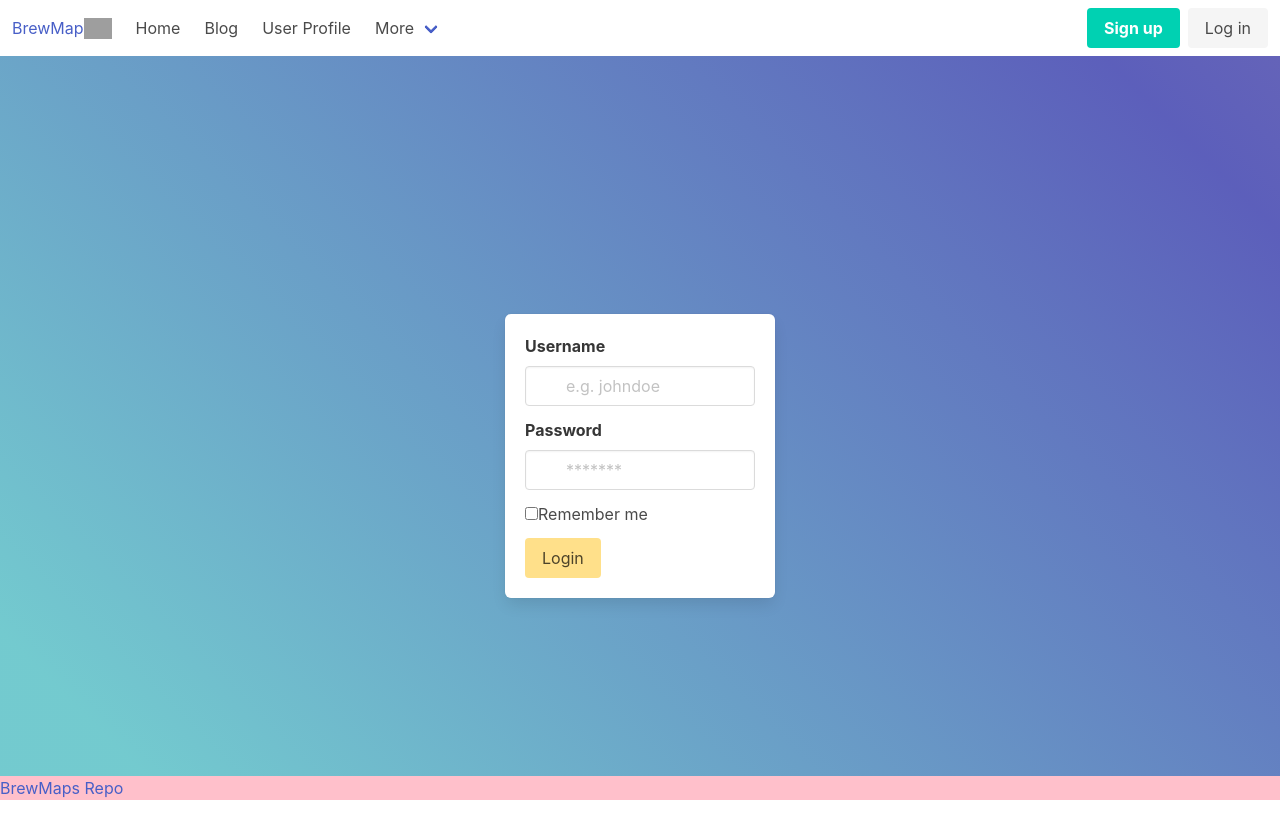
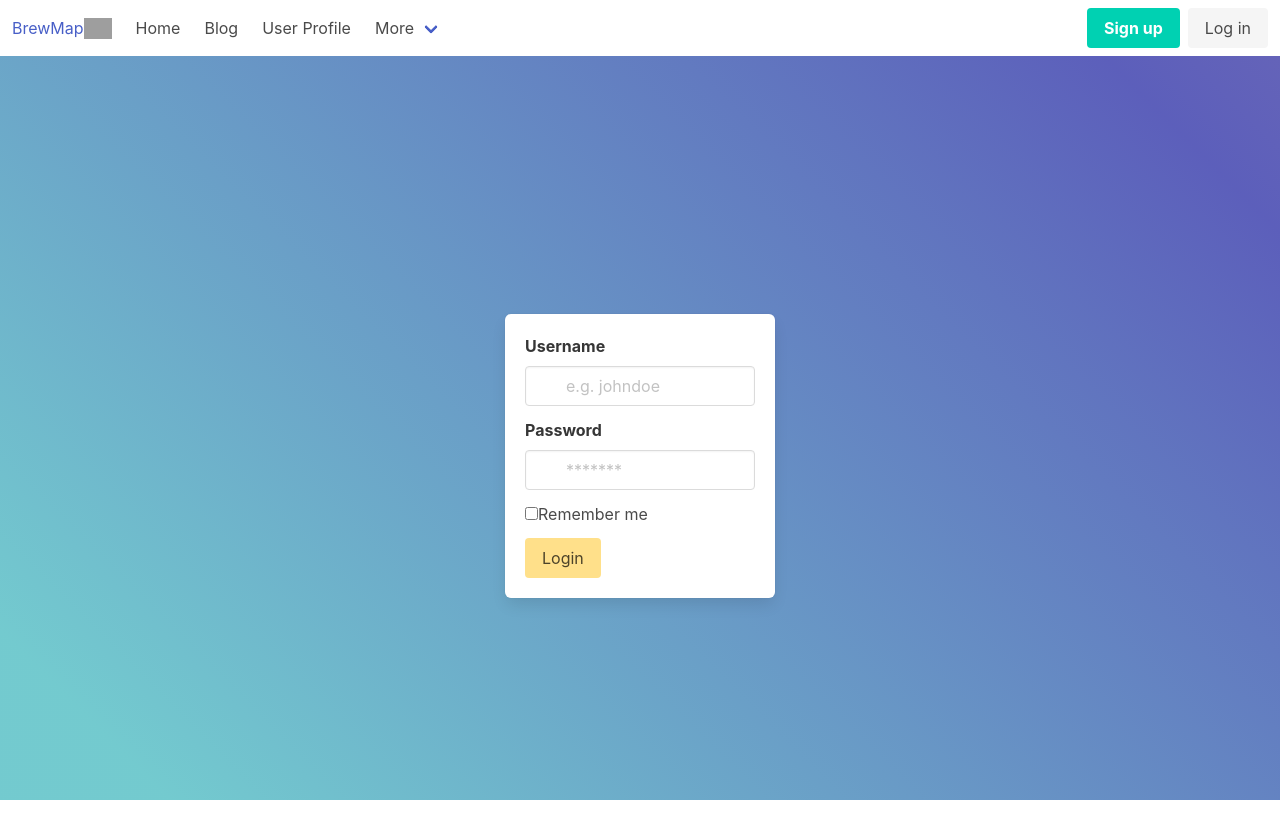
Before and after one commit to rbsantos-code/BrewMaps-3, a React (Create React App) app in the folder client/: page /login in a window 1280 px wide. Shown: the top 838 px of the page. Built offline with nearby package versions, Linux system fonts and the light colour scheme; grey boxes are pictures that could not be loaded.

Commit message:
stash changes

```diff
--- a/client/src/App.css
+++ b/client/src/App.css
@@ -44,9 +44,10 @@
   }
 }
 
-footer {
-  position: absolute;
+.footerBottom {
+  position: fixed;
   bottom: 0;
   width: 100%;
+  height: 1px;
   background-color: pink;
 }
--- a/client/src/App.js
+++ b/client/src/App.js
@@ -54,6 +54,7 @@ function App() {
           {/* All components between <StoreProvider> are children */}
           <StoreProvider>
             <Nav />
+            <div>
               <Switch>
                 <Route exact path="/" component={Home} />
                 <Route exact path="/about" component={aboutpage} />
@@ -66,7 +67,8 @@ function App() {
                 <Route exact path="/post/:id" component={SinglePost} />
                 <Route component={NoMatch} />
               </Switch>
-            <Footer/>
+            </div>
+            {/* <Footer /> */}
           </StoreProvider>
         </div>
       </Router>
--- a/client/src/components/Footer/index.js
+++ b/client/src/components/Footer/index.js
@@ -3,8 +3,10 @@ import "../../App.css";
 
 export default function Footer() {
     return (
-        <footer>
-            <a href="https://github.com/rbsantos-code/BrewMaps-3">BrewMaps Repo</a>
+        <footer className="footer">
+            <div>
+                <a href="https://github.com/rbsantos-code/BrewMaps-3">BrewMaps Repo</a>
+            </div>
         </footer>
     )
 }
--- a/client/src/components/Home/index.js
+++ b/client/src/components/Home/index.js
@@ -2,6 +2,8 @@ import React, { useState, useEffect } from 'react';
 import cheers from '../../public/images/cheers.png';
 import BingMapsReact from 'bingmaps-react';
 import BrewFont from '../../public/images/brewFont.png';
+import { ADD_BREWERY } from '../../utils/mutations';
+import { useMutation } from '@apollo/client';
 
 export default function Home() {
 
@@ -16,6 +18,8 @@ export default function Home() {
     const [longitude, setlongitude] = useState(0);
 
     const [latitude, setlatitude] = useState(0);
+
+    const [addBrewery, { error }] = useMutation(ADD_BREWERY);
 
 
     const toggleActive = () => {
@@ -50,6 +54,13 @@ export default function Home() {
 
     const refreshPage = () => {
         window.location.reload();
+    }
+
+    const saveHandler = async (event) => {
+        const id = event.target;
+        const { data } = await addBrewery({ id: id });
+        console.log(data);
+        console.log(id);
     }
 
 
@@ -95,6 +106,7 @@ export default function Home() {
                                     <img src={BrewFont} />
                                     <hr />
                                     <ul className="has-text-weight-bold is-family-monospace has-text-link">
+                                        <div>
                                             {brewery.map(brew => <li onClick={clickHandler}
                                                 data={JSON.stringify({
                                                     center: {
@@ -102,8 +114,10 @@ export default function Home() {
                                                         longitude: brew.longitude
                                                     }
                                                 })}
-
-                                        > - {brew.name}</li>)}
+                                            > - {brew.name}
+                                            <br />
+                                            <button data={brew.id} onClick={() => {saveHandler(brew.id)}}>starbutton</button></li>)}
+                                        </div>
                                     </ul>
                                 </div>
                                 <div className="column auto">
--- a/client/src/utils/mutations.js
+++ b/client/src/utils/mutations.js
@@ -65,24 +65,9 @@ export const ADD_COMMENT = gql`
 `;
 
 export const ADD_BREWERY = gql`
-  mutation addBrewery($breweryName: String!) {
-    addBrewery(breweryName: $breweryName) {
+  mutation addBrewery($id: ID!) {
+    addBrewery(id: $id) {
         _id
-        name
-        address {
-          street
-          city
-          state
-          postalCode
-          country
-        }
-        location {
-          latitude
-          longitude
-        }
-        phone
-        website
-        createdAt
     }
   }
 `;
```
Also changed, not shown: 1 other file (tests, documents, lock files or other folders). Lines whose indentation alone changed are shown as unchanged.
